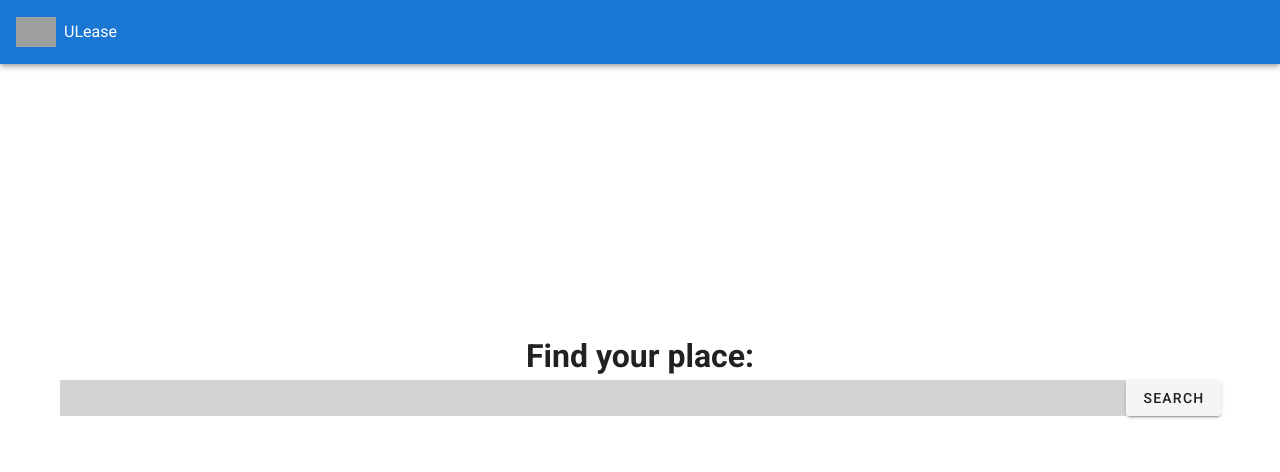
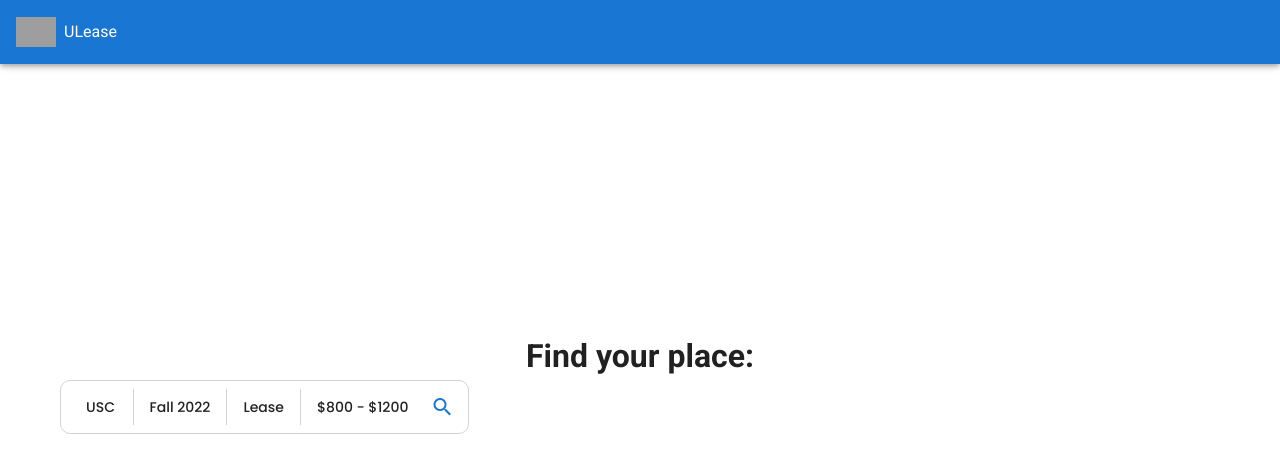
Before and after one commit to ULeaseLavaLab/UleaseMVP, a Vue app in the folder ulease/: page /home in a window 1280 px wide. Shown: the top 472 px of the page. Built offline with nearby package versions, Linux system fonts and the light colour scheme; grey boxes are pictures that could not be loaded.

Commit message:
implemented search bar

```diff
--- a/ulease/src/components/Property.vue
+++ b/ulease/src/components/Property.vue
@@ -1,5 +1,5 @@
 <template>
-  <div class="d-flex py-6">
+  <div v-ripple="true" @click="e => $emit('click', e)" class="_container d-flex pa-6">
     <v-img
       max-width="300"
       max-height="200"
@@ -7,16 +7,19 @@
       class="mr-8"
     ></v-img>
     <div class="py-4" style="flex: 1;">
-      <div class="d-flex mb-4" style="justify-content: space-between">
+      <div class="d-flex mb-10" style="justify-content: space-between">
         <div>
           <div class="t-body-large">{{ title }}</div>
           <div class="t-small">{{ address }}  <v-icon>mdi-walk</v-icon>  {{ distance }} miles from campus</div>
         </div>
         <div class="d-flex" style="flex-direction: column; align-items: flex-end;">
           <v-btn
+            large
             icon
+            @click.stop="saved = !saved"
           >
-            <v-icon>mdi-bookmark-outline</v-icon>
+            <v-icon v-if="!saved">mdi-bookmark-outline</v-icon>
+            <v-icon v-else>mdi-bookmark</v-icon>
           </v-btn>
           <div class="t-body-large"><span class="t-h3">${{ rent }}</span> / month</div>
         </div>
@@ -41,6 +44,14 @@
 <style scoped>
 .v-image {
   border-radius: 10px;
+}
+
+._container {
+  cursor: pointer;
+}
+
+._container:hover {
+  background-color: #eee;
 }
 </style>
 
@@ -69,5 +80,11 @@ export default {
   components: {
     Tags,
   },
+
+  data() {
+    return {
+      saved: false,
+    }
+  }
 }
 </script>
--- /dev/null
+++ b/ulease/src/components/RangeSelector.vue
@@ -0,0 +1,50 @@
+<template>
+  <v-menu offset-y>
+    <template v-slot:activator="{ on, attrs }">
+      <v-btn
+        class="t-bolded-button-text"
+        text
+        v-on="on"
+        v-bind="attrs"
+      >{{ valueString }}</v-btn>
+    </template>
+    <v-list>
+
+    </v-list>
+  </v-menu>
+</template>
+
+<style scoped>
+  .v-btn {
+    letter-spacing: unset;
+    text-indent: unset;
+    text-transform: unset;
+  }
+</style>
+
+<script>
+export default {
+  name: 'RangeSelector',
+
+  emits: ['input'],
+
+  props: {
+    value: { type: Object, required: true }, // Object of the format { min: XX, max: XX }
+    min: { type: Number, default: 0 },
+    max: { type: Number, default: 1000 },
+    prefix: { type: String, default: '' }, // String to prefix the numerical values
+  },
+
+  computed: {
+    valueString() {
+      return `${this.prefix}${this.value.min} - ${this.prefix}${this.value.max}`
+    },
+  },
+
+  methods: {
+    select(option) {
+      this.$emit('input', option)
+    }
+  },
+}
+</script>
--- a/ulease/src/components/SearchBar.vue
+++ b/ulease/src/components/SearchBar.vue
@@ -1,14 +1,53 @@
 <template>
   <div class="d-flex">
-    <div class="bar">
+    <div class="d-flex _container pa-2" style="align-items: center;">
+      <template
+        v-for="(filter, i) in filters"
+      >
+        <div v-if="i !== 0" :key="`divider-${i}`" class="_divider" />
+        <Selector
+          :key="i"
+          v-if="filter.type === 'select'"
+          v-model="filter.selected"
+          :options="filter.options"
+        />
+        <RangeSelector
+          :key="i"
+          v-else-if="filter.type === 'range'"
+          v-model="filter.range"
+          :min="filter.min"
+          :max="filter.max"
+          prefix="$"
+        />
+      </template>
+
+
+      <v-btn
+        color="primary"
+        icon
+        @click="search"
+      >
+        <v-icon>mdi-magnify</v-icon>
+      </v-btn>
     </div>
-    <v-btn
-      @click="search"
-    >Search</v-btn>
   </div>
 </template>
 
 <style scoped>
+  ._container {
+    min-width: 0;
+    border-width: 1px;
+    border-radius: 10px;
+    border-color: lightgray;
+    border-style: solid;
+  }
+
+  ._divider {
+    width: 1px;
+    background-color: lightgray;
+    height: 100%;
+  }
+
   .bar {
     flex: 1;
     background-color: lightgray;
@@ -16,10 +55,61 @@
 </style>
 
 <script>
+import Selector from '@/components/Selector'
+import RangeSelector from '@/components/RangeSelector'
+
 export default {
   name: 'SearchBar',
 
   emits: ['search'],
+
+  components: {
+    Selector,
+    RangeSelector,
+  },
+
+  data() {
+    return {
+      filters: [
+        {
+          type: 'select',
+          selected: 'USC',
+          options: [
+            'USC',
+            'UCLA',
+            'LMU',
+          ],
+        },
+        {
+          type: 'select',
+          selected: 'Fall 2022',
+          options: [
+            'Summer 2022',
+            'Fall 2022',
+            'Spring 2023',
+          ],
+        },
+        {
+          type: 'select',
+          selected: 'Lease',
+          options: [
+            'Lease',
+            'Sublease',
+            'Any',
+          ],
+        },
+        {
+          type: 'range',
+          min: 300,
+          max: 3000,
+          range: {
+            min: 800,
+            max: 1200,
+          },
+        }
+      ]
+    }
+  },
 
   methods: {
     search() {
--- /dev/null
+++ b/ulease/src/components/Selector.vue
@@ -0,0 +1,48 @@
+<template>
+  <v-menu offset-y>
+    <template v-slot:activator="{ on, attrs }">
+      <v-btn
+        class="t-bolded-button-text"
+        text
+        v-on="on"
+        v-bind="attrs"
+      >{{ value }}</v-btn>
+    </template>
+    <v-list>
+      <v-list-item
+        v-for="(option, i) in options"
+        :key="i"
+        @click="select(option)"
+      >
+        <v-list-item-title>{{ option }}</v-list-item-title>
+      </v-list-item>
+    </v-list>
+  </v-menu>
+</template>
+
+<style scoped>
+  .v-btn {
+    letter-spacing: unset;
+    text-indent: unset;
+    text-transform: unset;
+  }
+</style>
+
+<script>
+export default {
+  name: 'Selector',
+
+  emits: ['input'],
+
+  props: {
+    value: { type: String },
+    options: { type: Array },
+  },
+
+  methods: {
+    select(option) {
+      this.$emit('input', option)
+    }
+  },
+}
+</script>
--- a/ulease/src/components/Tags.vue
+++ b/ulease/src/components/Tags.vue
@@ -5,6 +5,7 @@
       :key="i"
       rounded
       outlined
+      @click.stop
     >
       <span class="t-button-text">{{ tag }}</span>
     </v-btn>
@@ -15,6 +16,7 @@
       icon
       small
       color="black"
+      @click.stop
     >
       <v-icon>mdi-chevron-right</v-icon>
     </v-btn>
--- a/ulease/src/views/Search.vue
+++ b/ulease/src/views/Search.vue
@@ -13,6 +13,7 @@
     <template v-for="(property, i) in properties" >
       <v-divider v-if="i !== 0" :key="`${i}-divider`" />
       <Property
+        @click="showListing"
         :key="i"
         v-bind="property"
       />
@@ -115,8 +116,10 @@ export default {
   },
 
   methods: {
-    showListing() {
-      this.$router.push({ name: 'listing' })
+    showListing(e) {
+      setTimeout(() => {
+        this.$router.push({ name: 'listing' })
+      }, 200)
     }
   }
 }
```
